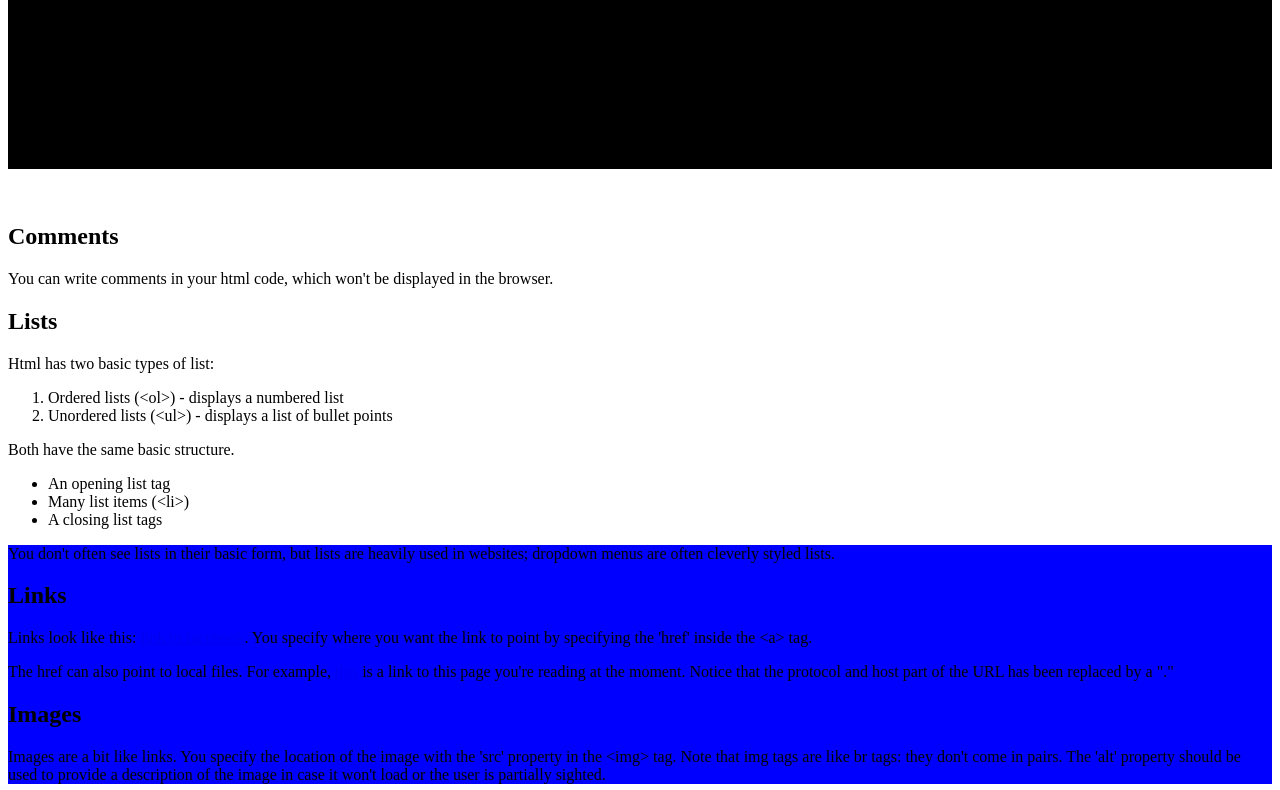
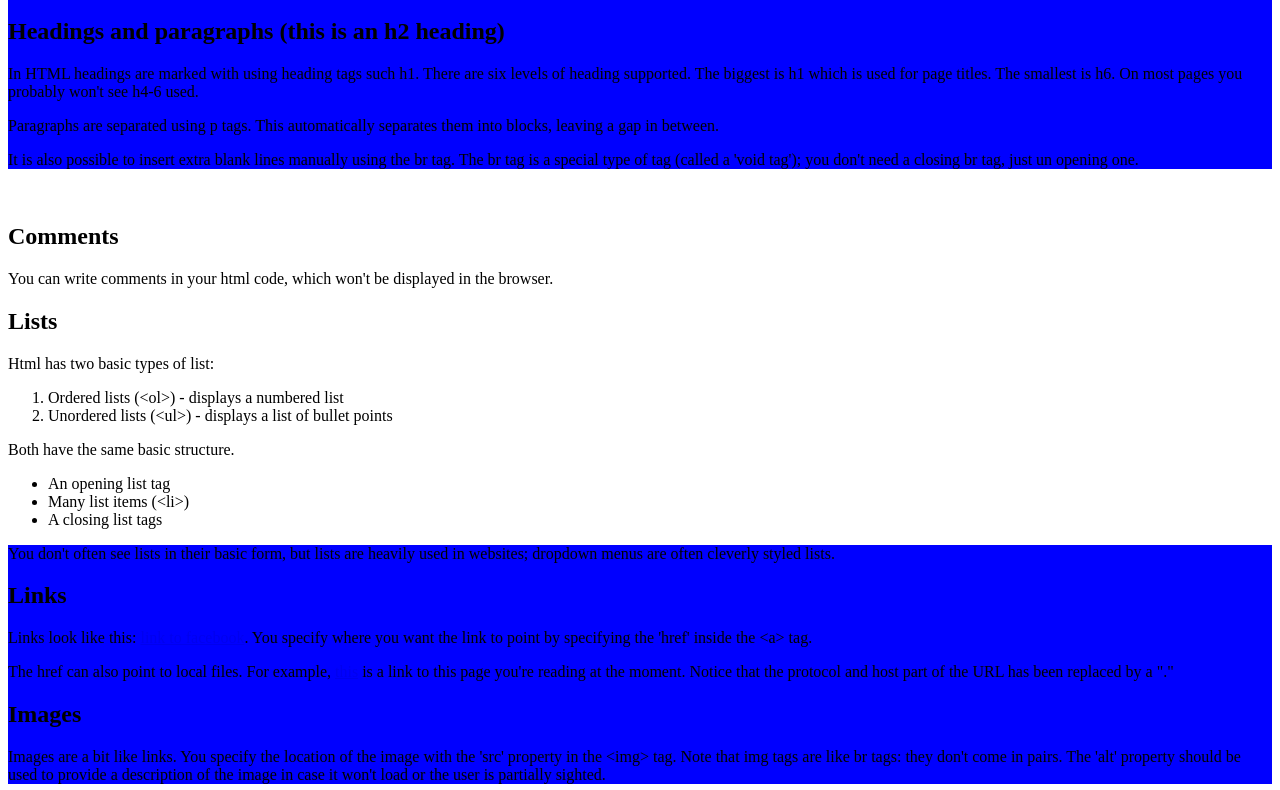
Before and after one commit to amrsaadi2/test-repo-friday, a plain HTML site: page example.html in a window 1280 px wide. Shown: the part 107-897 px from the top of the page. Drawn offline with Linux system fonts and the light colour scheme.

Commit message:
Fixed typo and updated title div

```diff
--- a/example.html
+++ b/example.html
@@ -7,7 +7,7 @@
 <body>
 
     <!--- This section is the title page -->
-  <div class="title">
+  <div>
     <h1 class="page-header">An example of some html</h1>
     <h2>Headings and paragraphs (this is an h2 heading)</h2>
 
```
Also changed, not shown: 1 other file.
